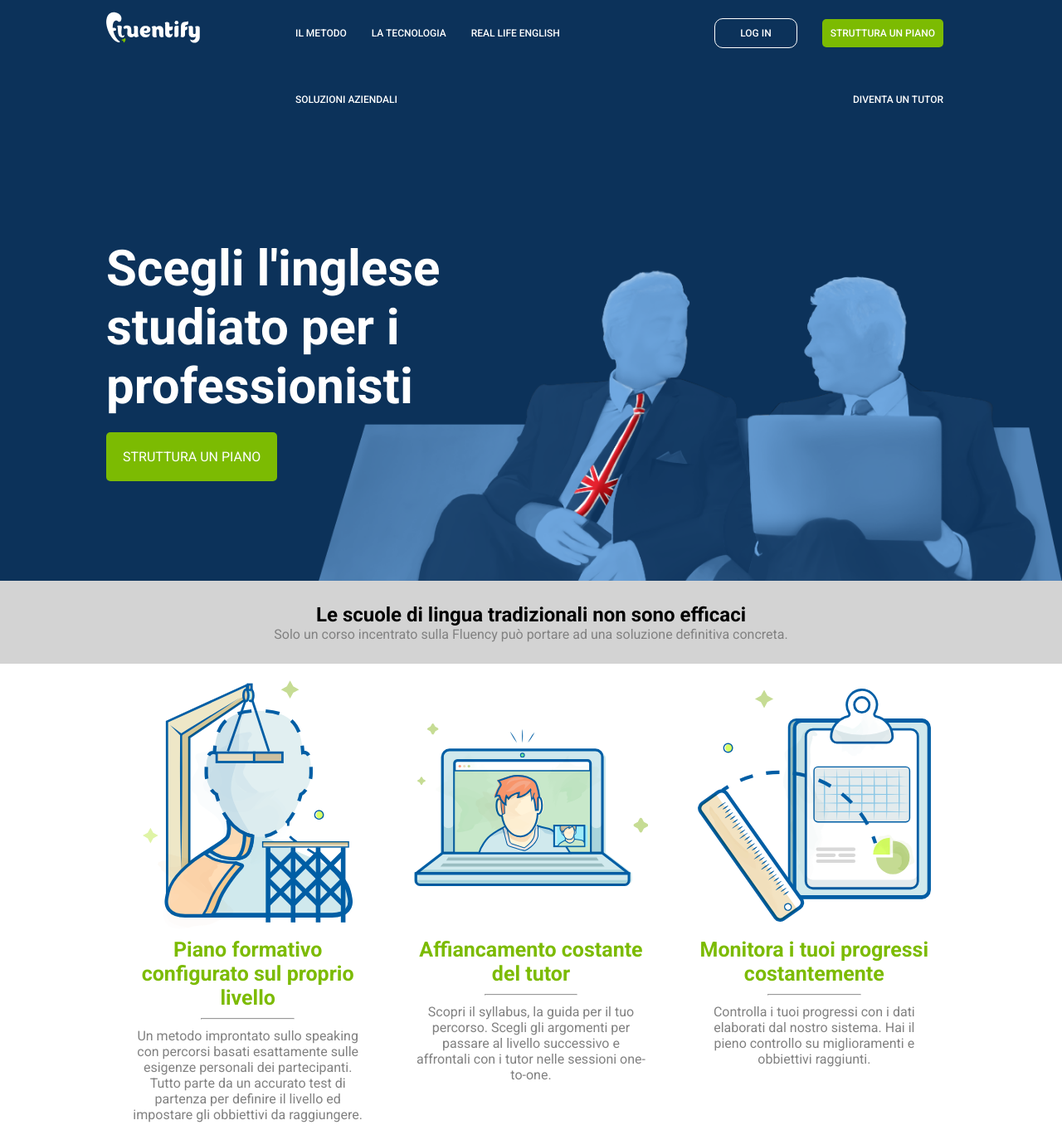
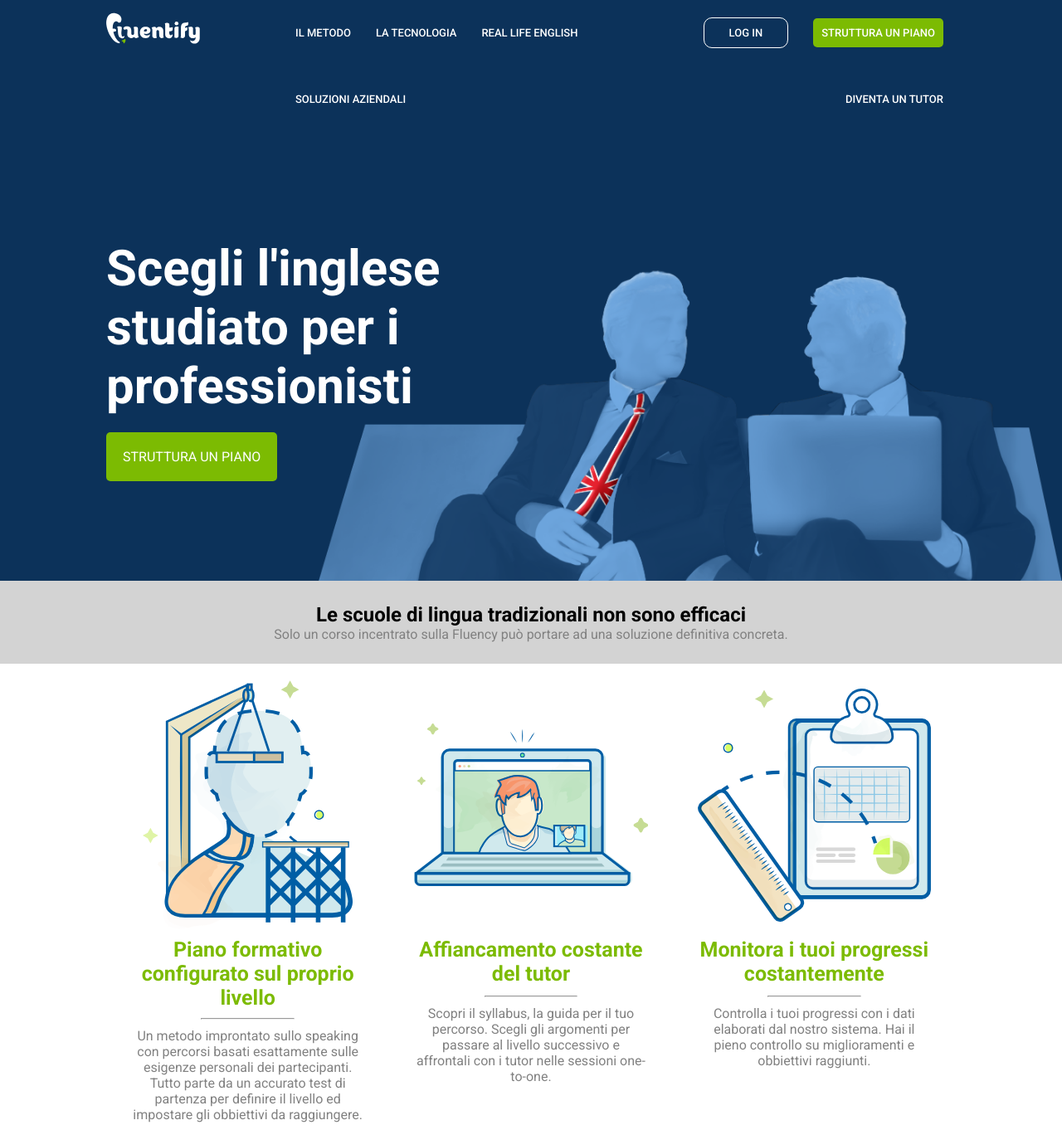
Before and after one commit to Geeogee/htmlcss-fluentify, a plain HTML site: page index.html in a window 1280 px wide. Shown: the top 1356 px of the page at 83% size. Drawn offline with Linux system fonts and the light colour scheme.

Commit message:
Refactoring 5

```diff
--- a/css/main.css
+++ b/css/main.css
@@ -116,7 +116,7 @@ header {
 .nav-links li, .nav-signup li {
   padding-left: 15px;
   padding-right: 15px;
-  font-size: 12px;
+  font-size: calc(5px + 1vh);
   list-style: none;
 }
 
@@ -241,6 +241,7 @@ header .text-container > .green-link-bt {
 }
 
 .bot-column > h3 {
+  min-height: 60px;
   margin: 10px 0;
 }
 
```
